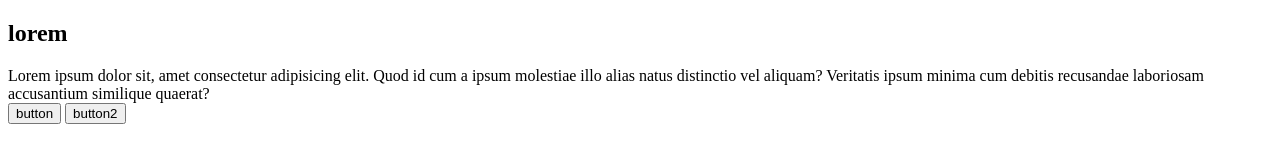
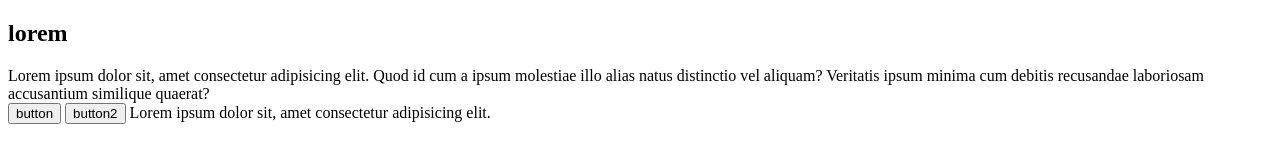
Before and after one commit to Bel1la/prov, a plain HTML site: page index.html in a window 1280 px wide. Drawn offline with Linux system fonts and the light colour scheme.

Commit message:
add text

```diff
--- a/index.html
+++ b/index.html
@@ -12,5 +12,6 @@
     <div class="div"></div>
     <button>button</button>
     <button>button2</button>
+    Lorem ipsum dolor sit, amet consectetur adipisicing elit.
 </body>
 </html>
```
